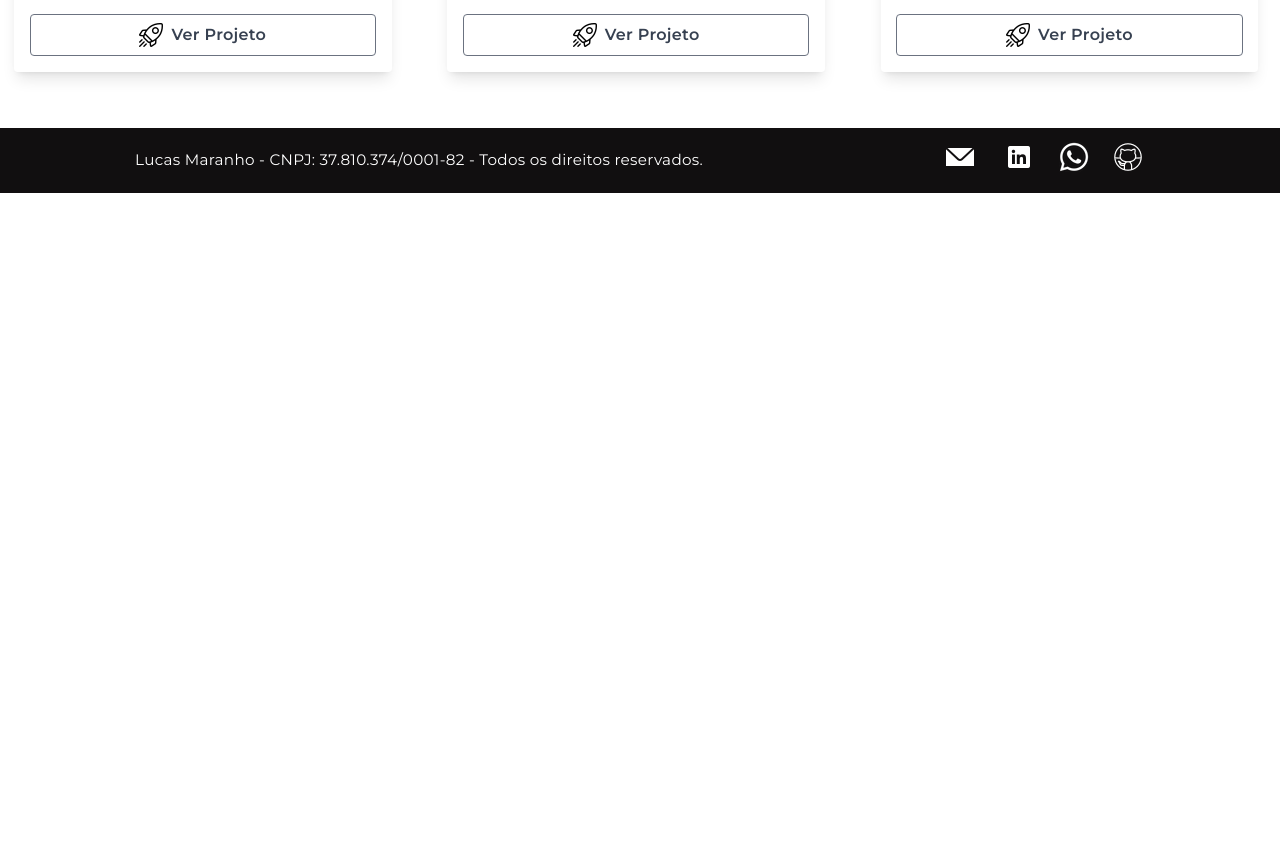
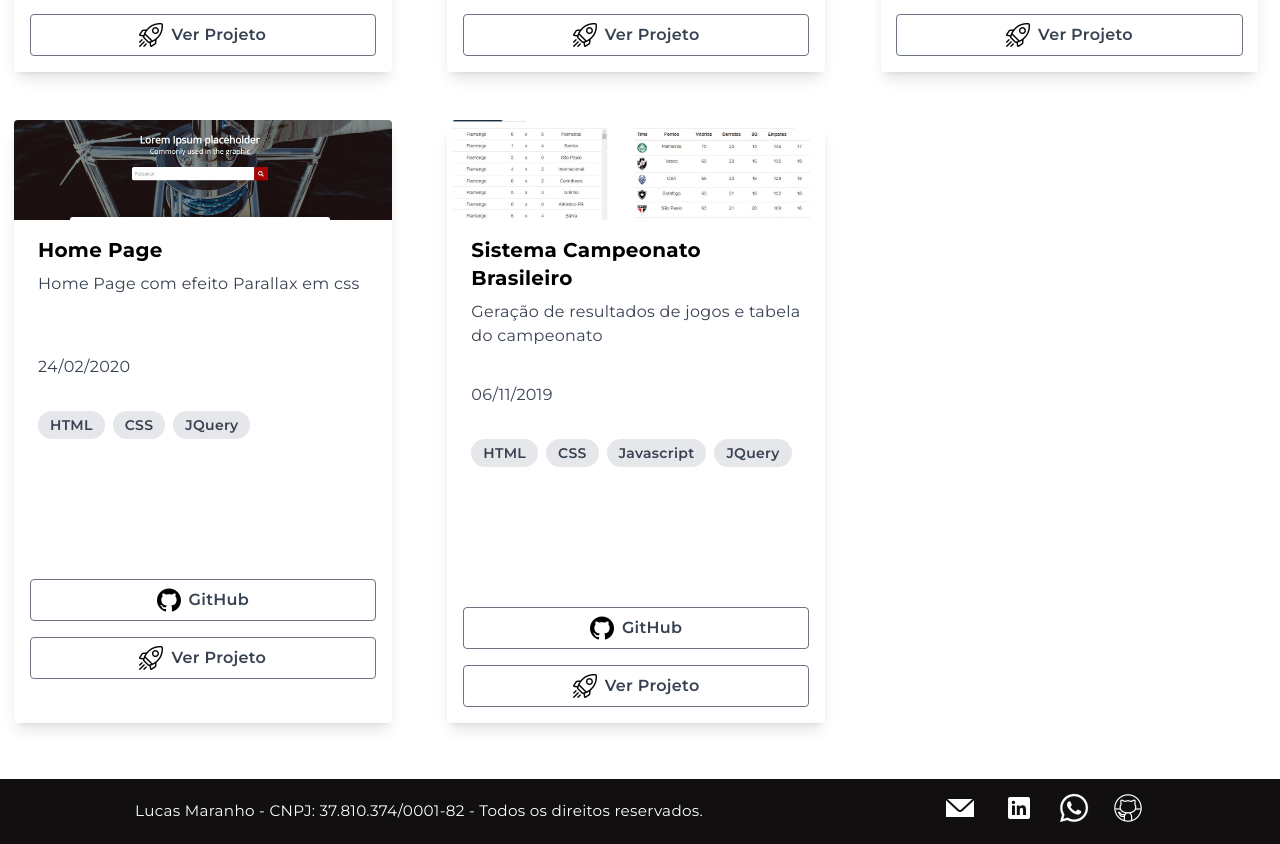
Before and after one commit to Front-LucasRibeiro/portfolio-dev, a React (Vite) app: page / in a window 1280 px wide. Shown: the part 1620-2464 px from the top of the page. Before the commit the page ends 1813 px from the top, so only its background shows below. Built offline with nearby package versions, Linux system fonts and the light colour scheme.

Commit message:
adicionando mais projetos ao portfolio

```diff
--- a/package.json
+++ b/package.json
@@ -8,6 +8,9 @@
     "build": "tsc && vite build",
     "lint": "eslint . --ext ts,tsx --report-unused-disable-directives --max-warnings 0",
     "preview": "vite preview"
+  },
+  "engines": {
+    "node": ">=20.9.0"
   },
   "dependencies": {
     "@types/react-router-dom": "^5.3.3",
--- a/src/pages/Portfolio.tsx
+++ b/src/pages/Portfolio.tsx
@@ -89,6 +89,26 @@ const projetos: Projeto[] = [
     data: "01/02/2024",
     imagem: "/camisetas-mix.jpg"
   },
+  {
+    nome: "Home Page",
+    descricao: "Home Page com efeito Parallax em css",
+    tags: ['HTML', 'CSS', 'JQuery'],
+    github: "https://github.com/Front-LucasRibeiro/Layout-Barcos",
+    private: false,
+    linkProjeto: "https://front-lucasribeiro.github.io/Layout-Barcos/",
+    data: "24/02/2020",
+    imagem: "/home-page-parallax.jpg"
+  },
+  {
+    nome: "Sistema Campeonato Brasileiro",
+    descricao: "Geração de resultados de jogos e tabela do campeonato",
+    tags: ['HTML', 'CSS', 'Javascript', 'JQuery'],
+    github: "https://github.com/Front-LucasRibeiro/Sistema-Campeonato-Brasileiro",
+    private: false,
+    linkProjeto: "https://front-lucasribeiro.github.io/Sistema-Campeonato-Brasileiro/brasileirao.html",
+    data: "06/11/2019",
+    imagem: "/sistema-campeonato-brasileiro.jpg"
+  },
 
 ];
 
```
Also changed, not shown: public/home-page-parallax.jpg (added), public/sistema-campeonato-brasileiro.jpg (added).
